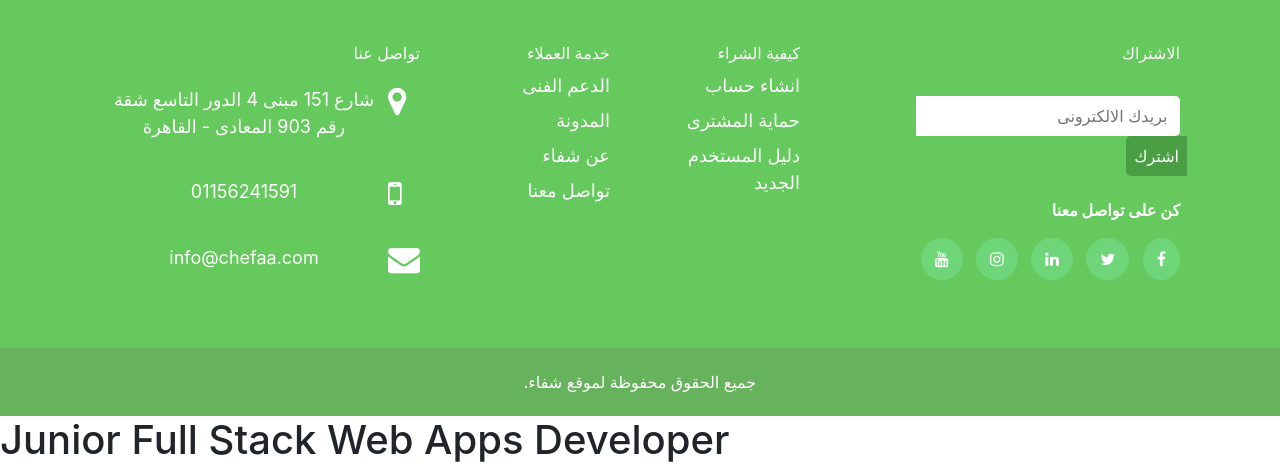
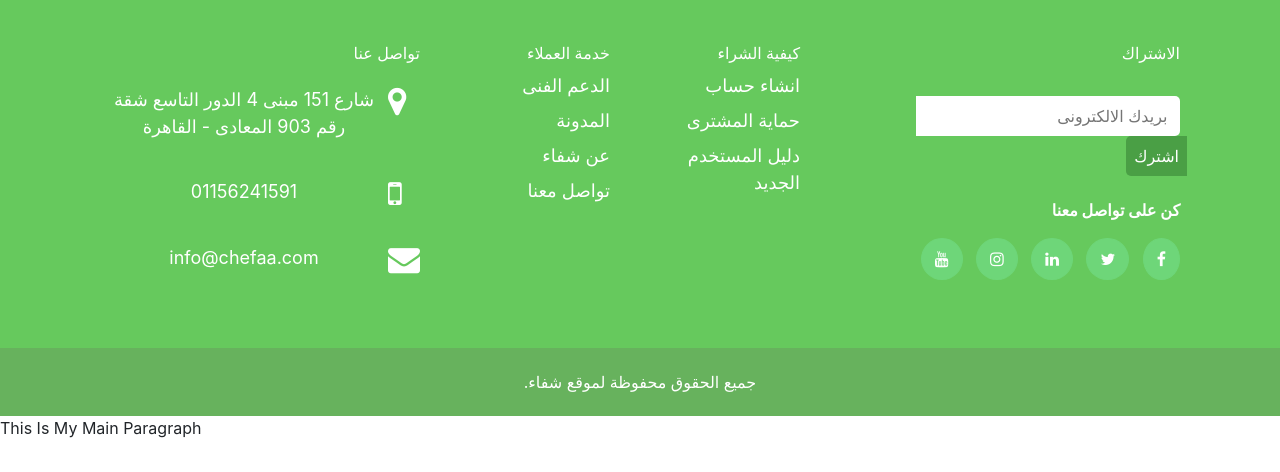
Before and after one commit to Hesham124/chefaa_store, a PHP site: page / in a window 1280 px wide. Shown: the part 3575-4047 px from the top of the page. After the commit the page ends 4013 px from the top, so only its background shows below. Run offline with PHP 8.4, Linux system fonts and the light colour scheme.

Commit message:
chanage heading to paragraph

```diff
--- a/index.php
+++ b/index.php
@@ -929,7 +929,7 @@
 
     <!-- End Scroll To Top Button -->
 
-    <h1>  Junior Full Stack Web Apps Developer </h1>
+    <p> This Is My Main Paragraph </p>
 
     <!-- End My Work -->
 
```
